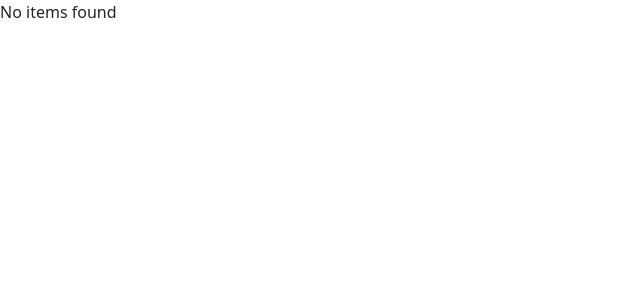
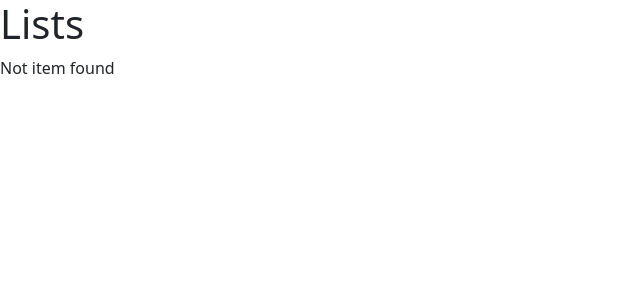
Before and after one commit to zohra009/React-Website, a React (Vite) app in the folder react-app/: page / in a window 1280 px wide. Shown: the top 300 px of the page, without its empty margins (0-640 px from the left). Built offline with nearby package versions, Linux system fonts and the light colour scheme.

Commit message:
added ternary operator

```diff
--- a/react-app/src/components/ListGroup.tsx
+++ b/react-app/src/components/ListGroup.tsx
@@ -4,12 +4,21 @@ function ListGroup() {
   let items = ["New York", "San Francisco", "Tokyo", "London", "Paris"];
   items = [];
   if (items.length === 0) {
-    return <p>No items found</p>;
+    // return (
+    //   //empty bracets are <framgemt> that wraps our html of react components
+    //   <>
+    //     <h1>List</h1>
+    //     <p>No items found</p>
+    //   </>
+    // );
   }
   return (
-    //empty 'fragment' is included - that's how react reads the empty braces
+    //empty 'fragment' is included - that's how react reads the empty braces <framgment> sames ad using <> and </>
+    //in this JSX we cannot use conditional expression except when we use { } and turenary statement
     <>
       <h1>Lists</h1>
+      {items.length === 0 ? <p>Not item found</p> : null}{" "}
+      {/* if this message is true return <p> msg otherwise render nothing */}
       <ul className="list-group">
         {items.map((item) => (
           <li key={item}>{item}</li>
```
